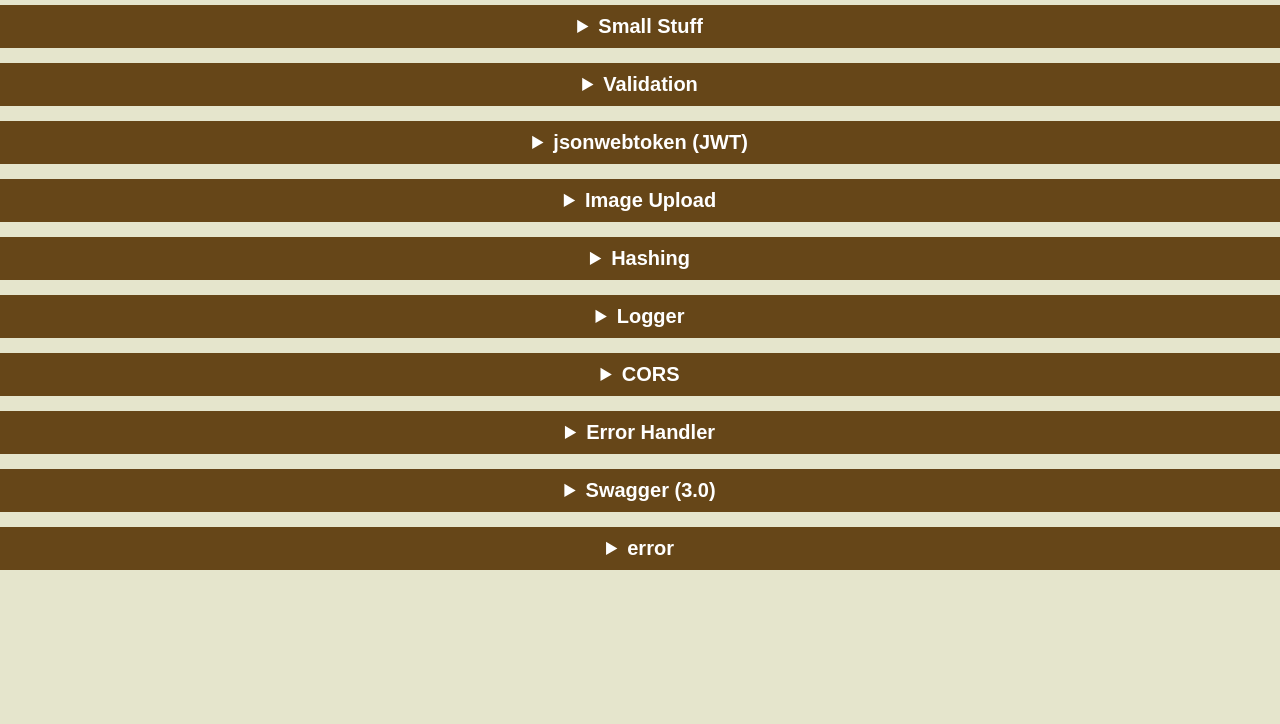
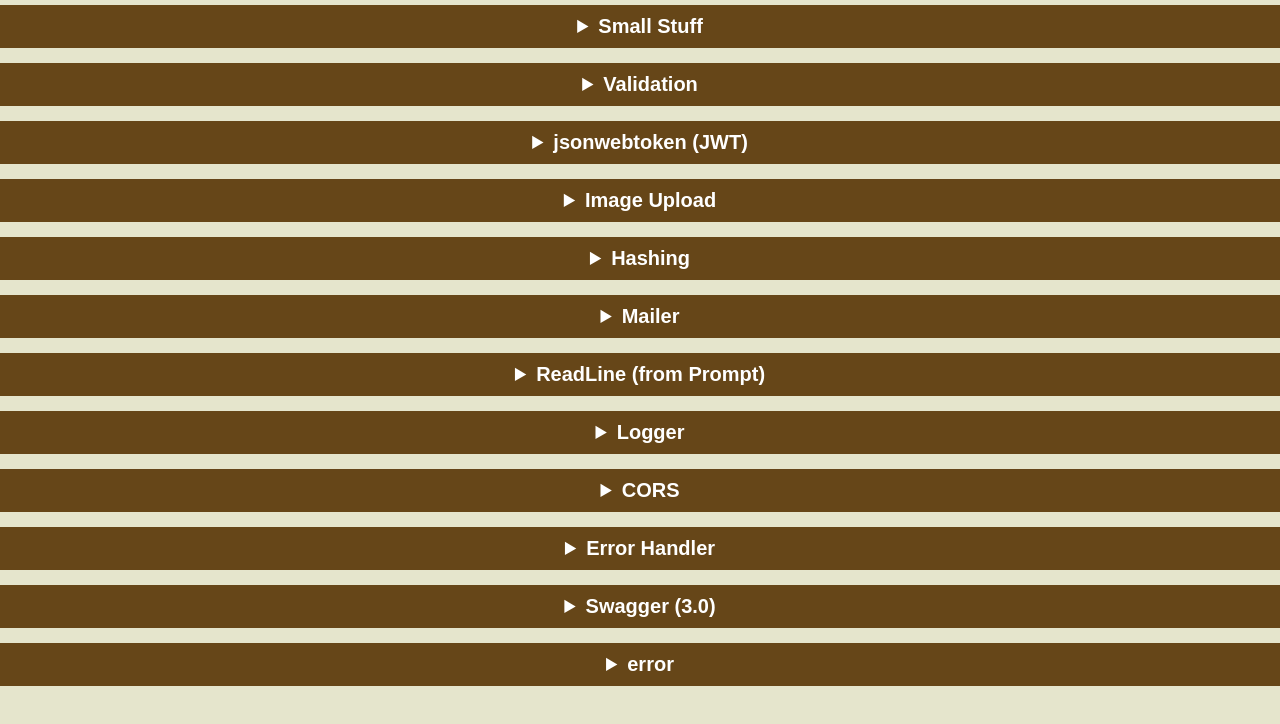
Before and after one commit to DaRk5750/Node-Documentation, a plain HTML site: page index.html in a window 1280 px wide. Drawn offline with Linux system fonts and the light colour scheme.

Commit message:
added nodemailer and readline

```diff
--- a/index.html
+++ b/index.html
@@ -39,6 +39,18 @@
 
             <li>
                 <details>
+                    <summary class="header1"><a href="https://gist.github.com/vivekyadav5750/99cd2c55f689c5252cc6eff0a17c21d5" target="_blank">Mailer</a></summary>
+                </details>
+            </li>
+
+            <li>
+                <details>
+                    <summary class="header1"><a href="https://gist.github.com/vivekyadav5750/991bc716ada3e8ee3c95403673f51953" target="_blank">ReadLine (from Prompt)</a></summary>
+                </details>
+            </li>
+
+            <li>
+                <details>
                     <summary class="header1"><a href="https://gist.github.com/vivekyadav5750/840d99efbc092f417696125202b9cb1c" target="_blank">Logger</a></summary>
                 </details>
             </li>
```
Also changed, not shown: gist-link.txt.
